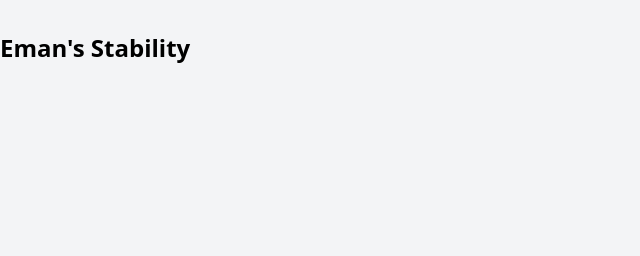
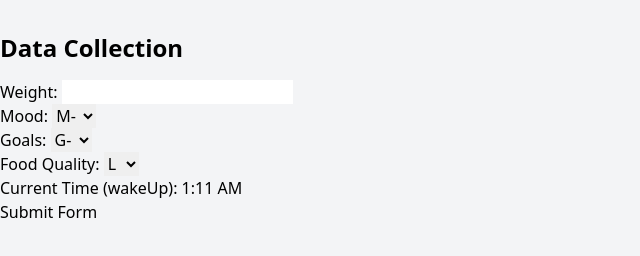
Before and after one commit to gato365/gato365-stability, a plain HTML site: page index.html in a window 1280 px wide. Shown: the whole page, without its empty margins (0-640 px from the left). Drawn offline with nearby package versions, Linux system fonts and the light colour scheme.

Commit message:
Modified the html and js to collect data based tp

```diff
--- a/index.html
+++ b/index.html
@@ -1,23 +1,116 @@
 <!DOCTYPE html>
 <html lang="en">
+
 <head>
     <meta charset="UTF-8">
     <meta name="viewport" content="width=device-width, initial-scale=1.0">
     <title>Eman's Stability</title>
     <link href="https://cdn.jsdelivr.net/npm/tailwindcss@2.2.17/dist/tailwind.min.css" rel="stylesheet">
 </head>
+
 <body class="bg-gray-100">
     <div class="container mx-auto mt-8">
-        <h1 class="text-2xl font-bold mb-4">Eman's Stability</h1>
-        <form>
-            <!-- Your form inputs go here -->
+        <h1 class="text-2xl font-bold mb-4">Data Collection</h1>
+        <form id="data-form">
+            <!-- Conditional form inputs will be added here -->
         </form>
-        <div class="mt-8">
-            <!-- Display your data here -->
-        </div>
+        <div id="current-time"></div>
+        <button id="submit-form-button">Submit Form</button>
     </div>
     <script>
-        // Your JavaScript code to handle form submission and data retrieval
+        const dataForm = document.getElementById('data-form');
+        const currentTimeElement = document.getElementById('current-time');
+
+        function getCurrentTimePoint() {
+            const now = new Date();
+            const hour = now.getHours();
+            const minute = now.getMinutes();
+
+            if (hour < 7 || (hour === 7 && minute < 45)) return "wakeUp";
+            if (hour < 10 || (hour === 10 && minute < 45)) return "7_45am";
+            if (hour < 12) return "10_45am";
+            if (hour < 15) return "12pm";
+            if (hour < 18) return "3pm";
+            if (hour < 20 || (hour === 20 && minute < 30)) return "6pm";
+            return "8_30pm";
+        }
+
+        function renderFormFields(timePoint) {
+            let fields = '';
+
+            if (timePoint === "wakeUp") {
+                fields += `
+                    <div>
+                        <label for="weight">Weight:</label>
+                        <input type="number" id="weight" name="weight">
+                    </div>
+                `;
+            }
+
+            fields += `
+                <div>
+                    <label for="mood">Mood:</label>
+                    <select id="mood" name="mood">
+                        <option value="M-">M-</option>
+                        <option value="M">M</option>
+                        <option value="M+">M+</option>
+                    </select>
+                </div>
+                <div>
+                    <label for="goals">Goals:</label>
+                    <select id="goals" name="goals">
+                        <option value="G-">G-</option>
+                        <option value="G">G</option>
+                        <option value="G+">G+</option>
+                    </select>
+                </div>
+                <div>
+                    <label for="food_quality">Food Quality:</label>
+                    <select id="food_quality" name="food_quality">
+                        <option value="L">L</option>
+                        <option value="M">M</option>
+                        <option value="H">H</option>
+                    </select>
+                </div>
+            `;
+
+            dataForm.innerHTML = fields;
+        }
+
+        function displayCurrentTime(timePoint) {
+            const currentTime = new Date().toLocaleTimeString('en-US', {
+                hour: 'numeric',
+                minute: 'numeric',
+                hour12: true
+            });
+
+            currentTimeElement.textContent = `Current Time (${timePoint}): ${currentTime}`;
+        }
+
+        function setupForm() {
+            const currentTimePoint = getCurrentTimePoint();
+            renderFormFields(currentTimePoint);
+            displayCurrentTime(currentTimePoint);
+        }
+
+        setupForm();
+
+        const submitFormButton = document.getElementById('submit-form-button');
+
+        submitFormButton.addEventListener('click', (event) => {
+            event.preventDefault();
+
+            const weight = document.getElementById('weight').value;
+            const mood = document.getElementById('mood').value;
+            const goals = document.getElementById('goals').value;
+            const foodQuality = document.getElementById('food_quality').value;
+            const timePoint = getCurrentTimePoint();
+            const currentTime = new Date();
+
+            // Do something with the form data, such as saving it to a database or displaying it on the page
+        });
+
     </script>
 </body>
+
 </html>
```
